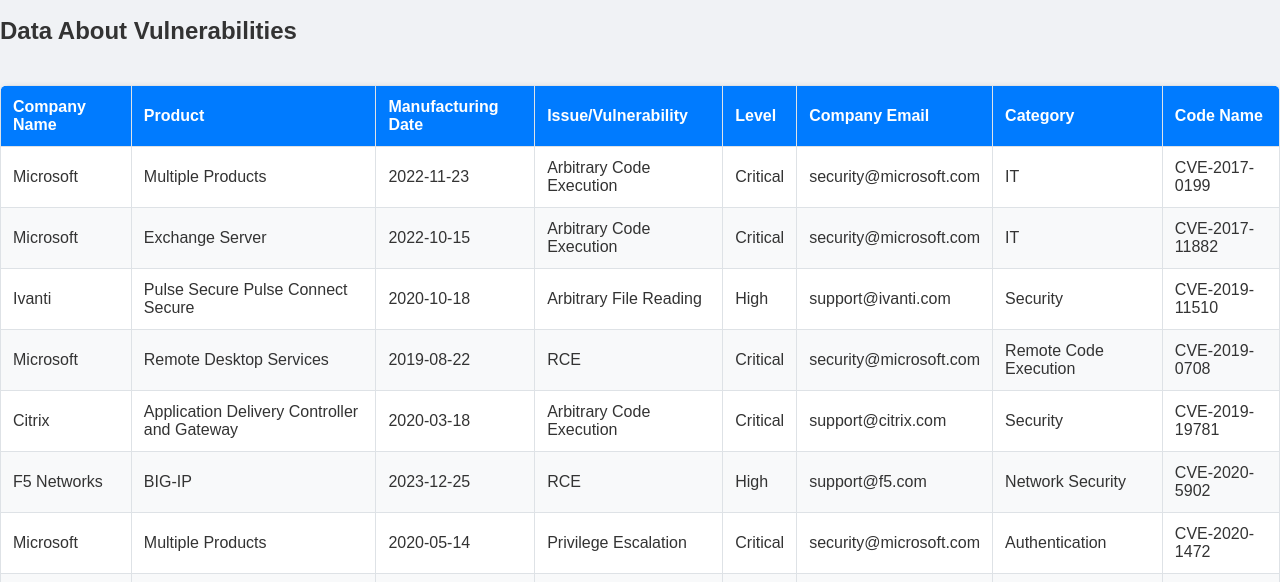
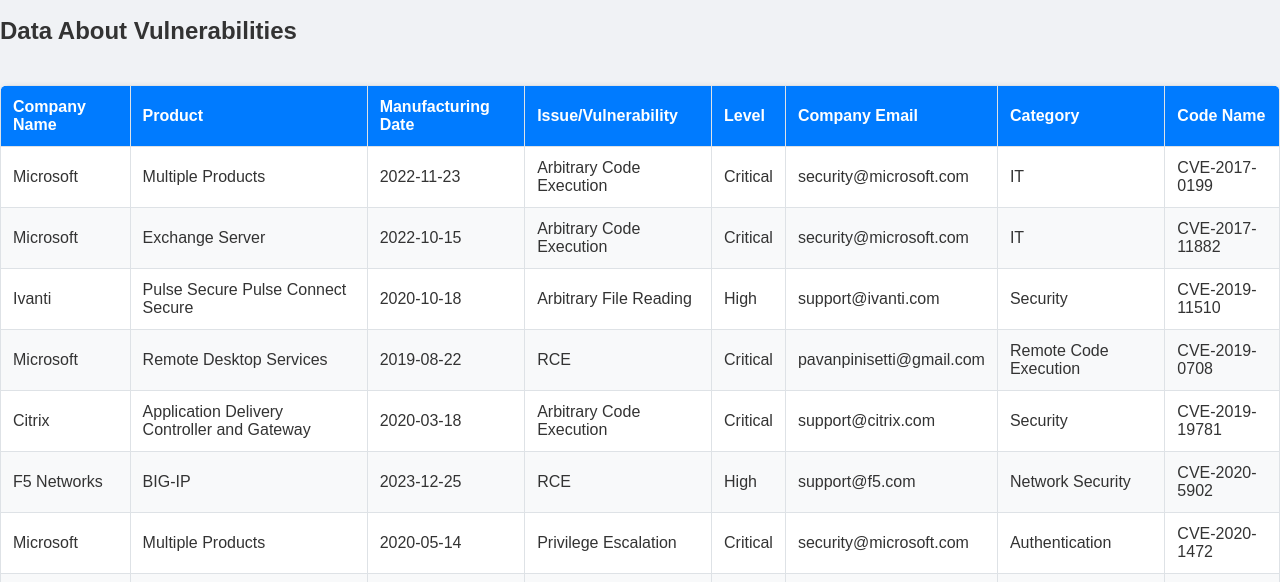
Before and after one commit to Pavanpinisetti14/OEM, a plain HTML site: page index.html in a window 1280 px wide. Shown: the part 218-800 px from the top of the page. Drawn offline with Linux system fonts and the light colour scheme.

Commit message:
Update now

```diff
--- a/index.html
+++ b/index.html
@@ -225,7 +225,7 @@
             ["Microsoft", "Multiple Products", "2022-11-23", "Arbitrary Code Execution", "Critical", "security@microsoft.com", "IT", "CVE-2017-0199"],
             ["Microsoft", "Exchange Server", "2022-10-15", "Arbitrary Code Execution", "Critical", "security@microsoft.com", "IT", "CVE-2017-11882"],
             ["Ivanti", "Pulse Secure Pulse Connect Secure", "2020-10-18", "Arbitrary File Reading", "High", "support@ivanti.com", "Security", "CVE-2019-11510"],
-            ["Microsoft", "Remote Desktop Services", "2019-08-22", "RCE", "Critical", "security@microsoft.com", "Remote Code Execution", "CVE-2019-0708"],
+            ["Microsoft", "Remote Desktop Services", "2019-08-22", "RCE", "Critical", "pavanpinisetti@gmail.com", "Remote Code Execution", "CVE-2019-0708"],
             ["Citrix", "Application Delivery Controller and Gateway", "2020-03-18", "Arbitrary Code Execution", "Critical", "support@citrix.com", "Security", "CVE-2019-19781"],
             ["F5 Networks", "BIG-IP", "2023-12-25", "RCE", "High", "support@f5.com", "Network Security", "CVE-2020-5902"],
             ["Microsoft", "Multiple Products", "2020-05-14", "Privilege Escalation", "Critical", "security@microsoft.com", "Authentication", "CVE-2020-1472"],
@@ -243,7 +243,7 @@
             ["Apache", "Log4j", "2021-12-01", "RCE", "Critical", "security@apache.org", "Logging", "CVE-2021-45046"],
             ["Fortinet", "FortiOS", "2022-03-01", "Heap-based Buffer Overflow", "High", "support@fortinet.com", "Network Security", "CVE-2022-42475"],
             ["Zimbra", "Collaboration Suite", "2022-04-01", "Cross-site Scripting", "High", "support@zimbra.com", "Web Security", "CVE-2022-24682"],
-            ["SAP", "Internet Communication Manager (ICM)", "2022-05-01", "HTTP Request Smuggling", "High", "support@sap.com", "Web Security", "CVE-2022-22536"],
+            ["SAP", "Internet Communication Manager (ICM)", "2022-05-01", "HTTP Request Smuggling", "High", "pavanpinisetti@gmail.com", "Web Security", "CVE-2022-22536"],
             ["VMware", "Spring Cloud", "2022-06-01", "RCE", "Critical", "support@vmware.com", "Cloud Security", "CVE-2022-22963"],
             ["WSO2", "Multiple Products", "2022-07-01", "RCE", "Critical", "support@wso2.com", "Security", "CVE-2022-29464"],
             ["Zimbra", "Zimbra Collaboration Suite", "2022-08-01", "Command Injection", "Critical", "support@zimbra.com", "Security", "CVE-2022-27924"],
```
